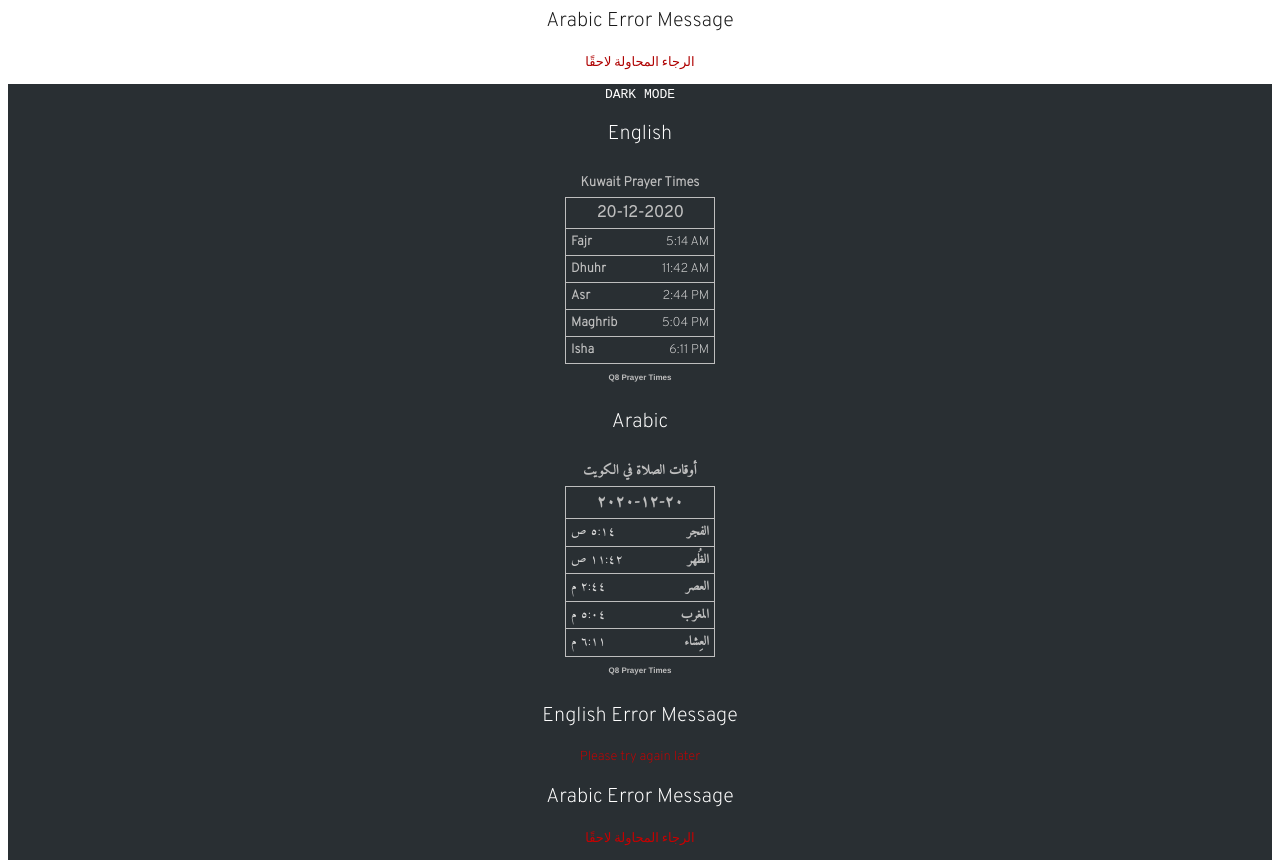
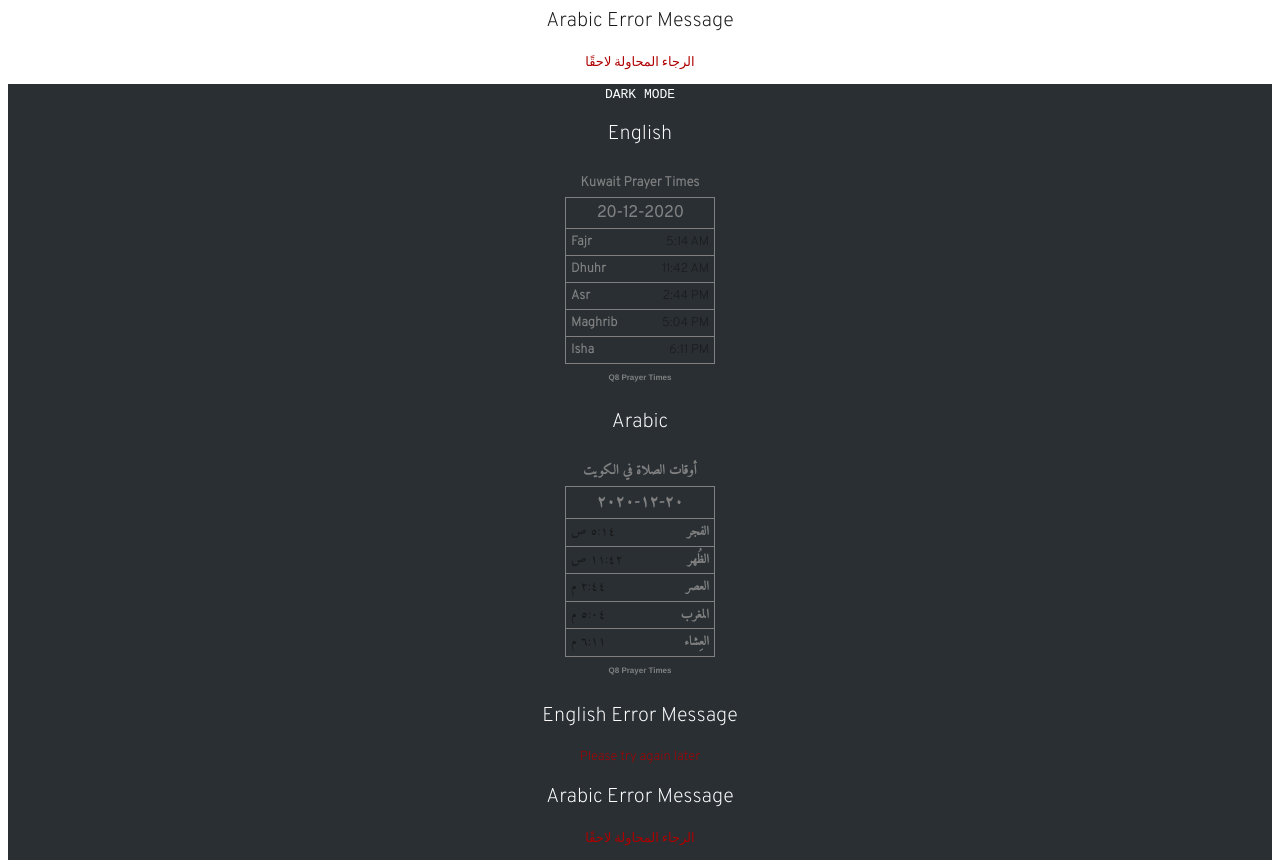
Before and after one commit to m2k95/q8-prayers, a website: page dev/styling.html in a window 1280 px wide. Shown: the part 740-1608 px from the top of the page. Drawn offline with Linux system fonts and the light colour scheme.

Commit message:
using css root

```diff
--- a/scss/_error.scss
+++ b/scss/_error.scss
@@ -1,4 +1,4 @@
 .q8prayers-error{
-  color: $errorMessageColor;
+  color: var(--errorMessageColor);
   font-size: small;
 }
--- a/scss/dev.css
+++ b/scss/dev.css
@@ -10,31 +10,34 @@
   font-weight: 100;
   src: url("./fonts/Overpass-ExtraLight.ttf"); }
 
-#q8prayers.dark {
-  color: #d9d9d9; }
-  #q8prayers.dark table tr {
-    border-color: #bebebe; }
-  #q8prayers.dark table th {
-    color: #bebebe; }
-  #q8prayers.dark table tr:nth-last-child(1) th small a {
-    color: #bebebe; }
-  #q8prayers.dark .q8prayers-error {
-    color: #c80000; }
+#q8prayers {
+  --prayerTimesColor: rgb(25, 25, 25);
+  --tableBorderColor: hsl(0, 0%, 50%);
+  --tableHeaderColor: hsl(0, 0%, 50%);
+  --tableCreditsColor: hsl(0, 0%, 50%);
+  --errorMessageColor: rgb(175, 0, 0); }
+
+#q8prayers[data-theme='dark'] {
+  --prayerTimesColor: hsl(0, 0%, 85%);
+  --tableBorderColor: rgb(190, 190, 190);
+  --tableHeaderColor: rgb(190, 190, 190);
+  --tableCreditsColor: rgb(190, 190, 190);
+  --errorMessageColor: rgb(200, 0, 0); }
 
 #q8prayers {
   font-size: 20px;
   font-family: Overpass;
-  color: #191919; }
+  color: var(--prayerTimesColor); }
   #q8prayers table {
     width: 150px; }
     #q8prayers table tr {
-      border: 1px solid gray; }
+      border: 1px solid var(--tableBorderColor); }
     #q8prayers table th, #q8prayers table td {
       padding: 5px;
       font-size: .8rem; }
     #q8prayers table th {
       text-align: start;
-      color: gray; }
+      color: var(--tableHeaderColor); }
     #q8prayers table td {
       text-align: end; }
     #q8prayers table tr:nth-child(1) th, #q8prayers table tr:nth-child(2) th {
@@ -52,10 +55,10 @@
         #q8prayers table tr:nth-last-child(1) th small a {
           font-family: 'Franklin Gothic Medium', 'Arial Narrow', Arial, sans-serif;
           text-decoration: none;
-          color: gray;
+          color: var(--tableCreditsColor);
           font-size: .5rem; }
   #q8prayers table, #q8prayers th, #q8prayers td {
     border-collapse: collapse; }
   #q8prayers .q8prayers-error {
-    color: #af0000;
+    color: var(--errorMessageColor);
     font-size: small; }
--- a/scss/main.scss
+++ b/scss/main.scss
@@ -1,17 +1,16 @@
 @import 'font';
-@import './themes/default';
-@import './themes/dark';
+@import 'themes/colors';
 
 #q8prayers{
   font-size: 20px;
   font-family: Overpass;
-  color: $prayerTimesColor;
+  color: var(--prayerTimesColor);
 
   table{
     width: 150px;
 
     tr{
-      border: 1px solid $tableBorderColor;
+      border: 1px solid var(--tableBorderColor);
     }
 
     th, td{
@@ -21,7 +20,7 @@
 
     th{
       text-align: start;
-      color: $tableHeaderColor;
+      color: var(--tableHeaderColor);
     }
 
     td{
@@ -54,7 +53,7 @@
           a{
             font-family: 'Franklin Gothic Medium', 'Arial Narrow', Arial, sans-serif;
             text-decoration: none;
-            color: $tableCreditsColor;
+            color: var(--tableCreditsColor);
             font-size: .5rem;
           }
         }
```
